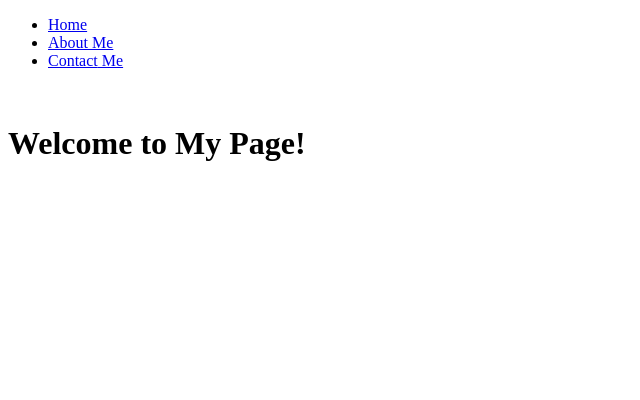
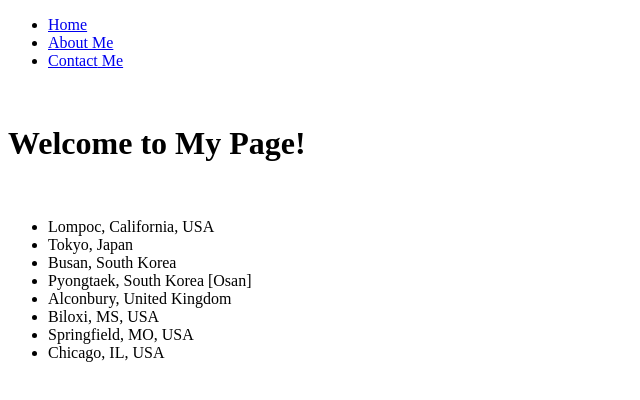
Before and after one commit to mbloom707/SDI-8, a plain HTML site: page index.html in a window 1280 px wide. Shown: the whole page, without its empty margins (0-640 px from the left). Drawn offline with Linux system fonts and the light colour scheme.

Commit message:
Added Unordered List of Cities I've Lived In

```diff
--- a/index.html
+++ b/index.html
@@ -4,6 +4,7 @@
   <head>
     <title>Index Page for SDI#8 Exercise</title>
   </head>
+  <body>
     <nav>
       <ul>
         <li>
@@ -25,4 +26,36 @@
     </nav>
     <br>
     <h1>Welcome to My Page!</h1>
+    <br>
+    <nav>
+      <title><h2>Cities I've Lived In!</h2></title>
+      <ul>
+        <li>
+          Lompoc, California, USA
+        </li>
+        <li>
+          Tokyo, Japan
+        </li>
+        <li>
+          Busan, South Korea
+        </li>
+        <li>
+          Pyongtaek, South Korea [Osan]
+        </li>
+        <li>
+          Alconbury, United Kingdom
+        </li>
+        <li>
+          Biloxi, MS, USA
+        </li>
+        <li>
+          Springfield, MO, USA
+        </li>
+        <li>
+          Chicago, IL, USA
+        </li>
+      </ul>
+      <br>
+    </nav>
+  </body>
 </html>
```
Lines whose indentation alone changed are shown as unchanged.
